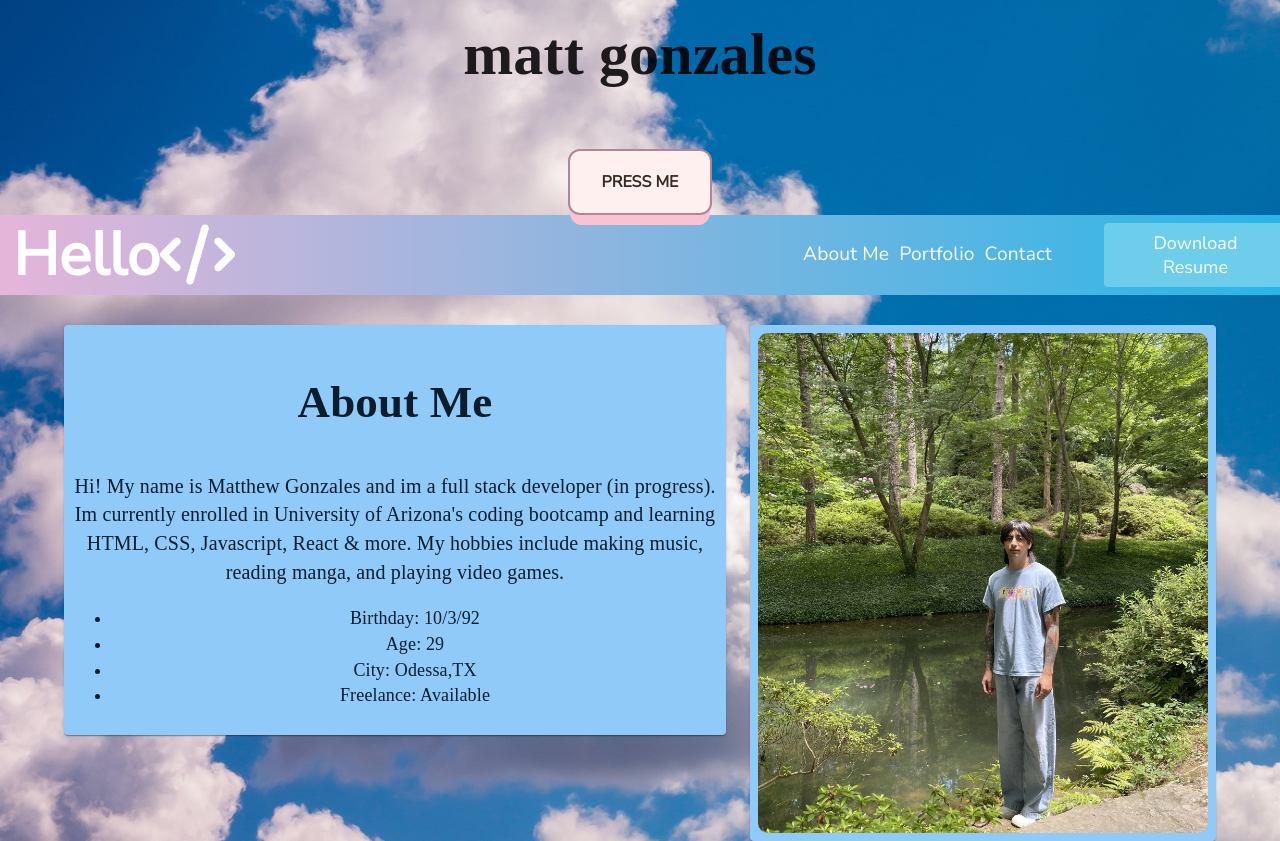
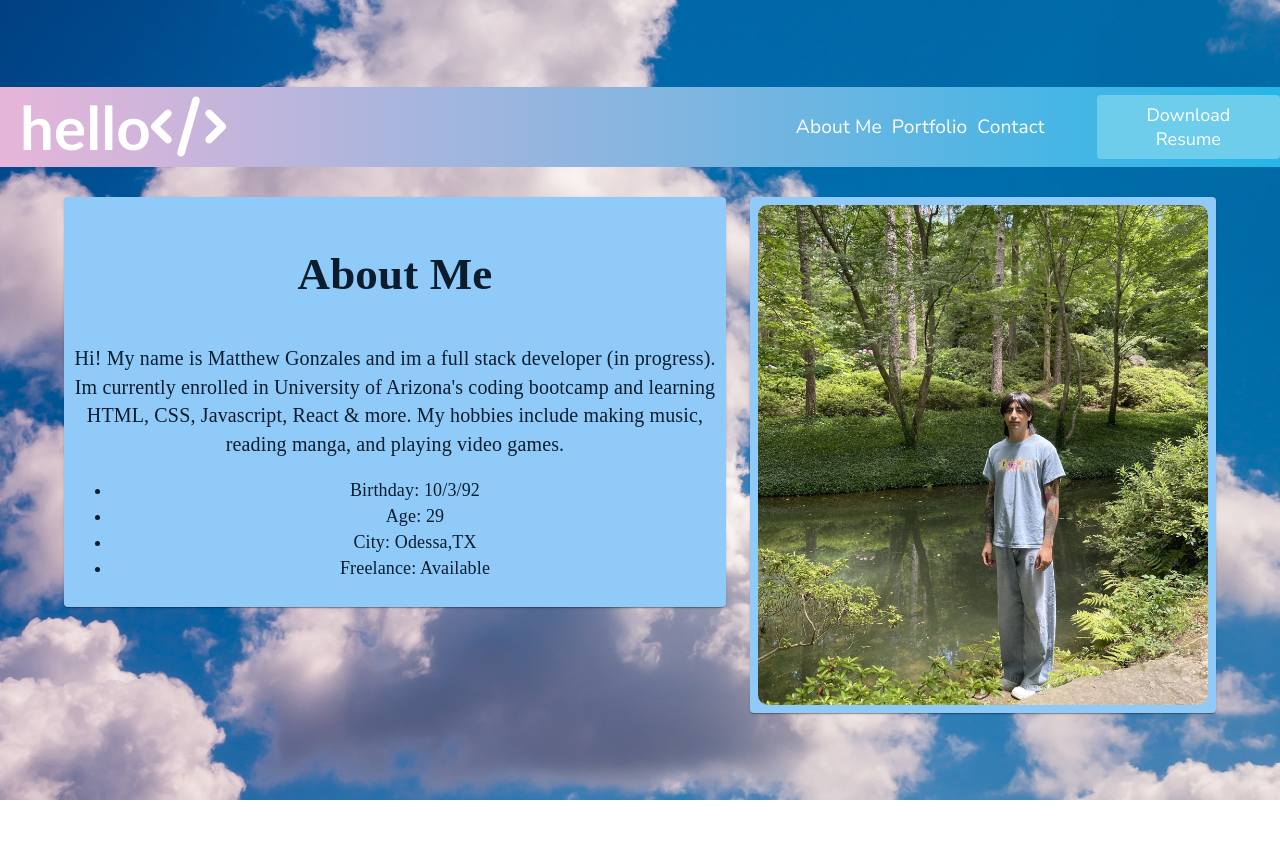
Before and after one commit to mattyjtx/react-portfolio, a React (Create React App) app: page /AboutMe in a window 1280 px wide. After the commit the page ends 800 px from the top, so only its background shows below. Built offline with nearby package versions, Linux system fonts and the light colour scheme.

Commit message:
made Home component into route

```diff
--- a/src/App.js
+++ b/src/App.js
@@ -30,11 +30,12 @@
   return (
     <Router>
       <>
-      <Home />
+
         <Routes>
           {/* <Navbar />
           <h1 className='title-name' >Matt Gonzales</h1>
       <Header /> */}
+          <Route path= '/' element={<Home />}></Route>
           <Route path='/AboutMe' element={<AboutMe />}></Route>
         </Routes>
       </>
--- a/src/components/Navbar/Navbar.css
+++ b/src/components/Navbar/Navbar.css
@@ -12,7 +12,7 @@
     justify-self: start;
     margin-left: 20px;
     cursor: pointer;
-    font-family: inherit;
+    font-family: 'Trebuchet MS', 'Lucida Sans Unicode', 'Lucida Grande', 'Lucida Sans', Arial, sans-serif;
 }
 
 .fa-react {
--- a/src/components/Navbar/Navbar.js
+++ b/src/components/Navbar/Navbar.js
@@ -8,7 +8,7 @@
 export default function Navbar() {
     return (
         <nav className='NavbarItems'>
-            <h1 className='navbar-logo'>Hello <i className='fa-solid fa-code'></i></h1>
+            <h1 className='navbar-logo'>hello <i className='fa-solid fa-code'></i></h1>
             <div className='menu-icon'>
 
             </div>
```
